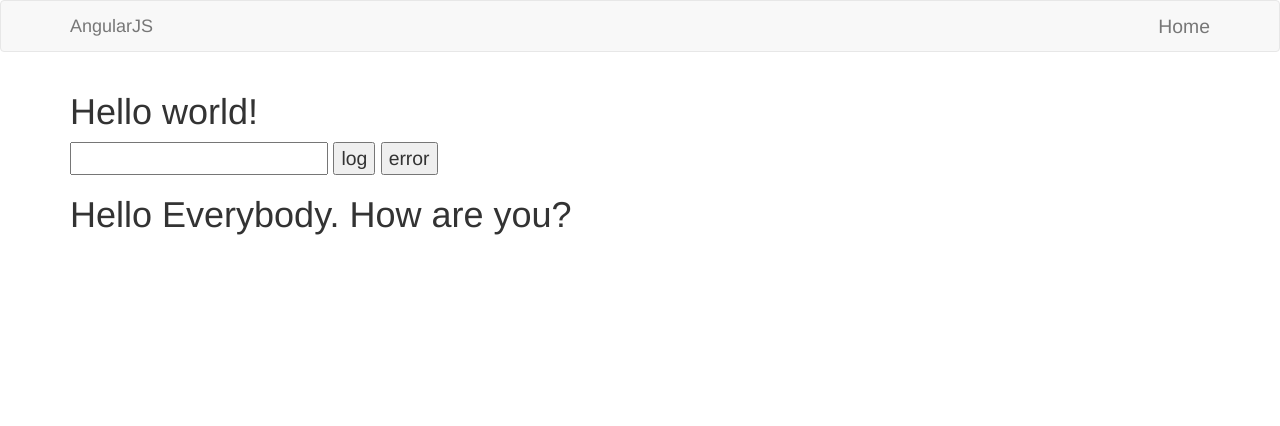
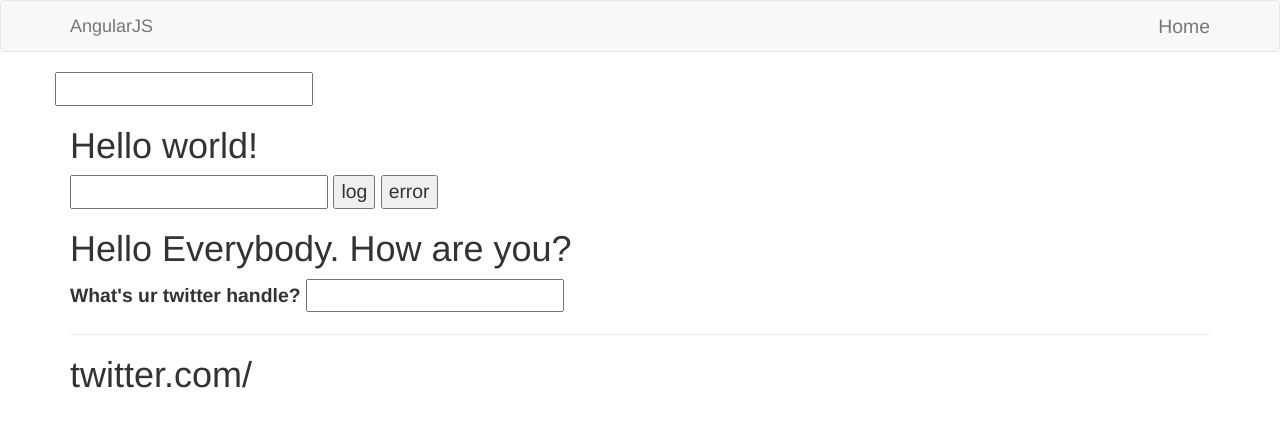
Before and after one commit to kennytrionfo/ng_practice_tony_course, a plain HTML site: page index.html in a window 1280 px wide. Drawn offline with Linux system fonts and the light colour scheme; some packages are replaced by stand-ins of ours; some icons are missing.

Commit message:
more playing

```diff
--- a/app.js
+++ b/app.js
@@ -2,7 +2,7 @@
 var angularApp = angular.module('angularApp', ['ngResource']);
 
 // CONTROLLERS
-angularApp.controller('mainController', ['$scope', '$log', '$resource', '$timeout', function ($scope, $log, $resource, $timeout) {
+angularApp.controller('mainController', ['$scope', '$log', '$resource', '$timeout', '$filter',  function ($scope, $log, $resource, $timeout, $filter) {
 	console.log($resource );
 	var things = [1,2,3];
 	console.log(things );
@@ -13,5 +13,9 @@ angularApp.controller('mainController', ['$scope', '$log', '$resource', '$timeou
 		$scope.name = 'Everybody';
 	}, 3000);
 
+	$scope.handle = '';
+	$scope.lowercasehandle = function() {
+		return $filter('lowercase')($scope.handle);
+	};
 
 }]);
--- a/index.html
+++ b/index.html
@@ -36,6 +36,12 @@
 		</header>
 
         <div class="container">
+            <div class="row">
+                <input type="text" id="name" />
+            </div>
+        </div>
+
+        <div class="container">
 			<div ng-controller="mainController">
                 <h1>Hello world!</h1>
                 <input type="text" ng-model="message"/>
@@ -46,7 +52,14 @@
         <div class="container">
             <div ng-controller="mainController" >
                 <h1>Hello {{name + '. How are you?'}}</h1>
+                <div  >
+                    <label>What's ur twitter handle?</label>
+                    <input type="text" ng-model="handle" />
+                    <hr/>
+                    <h1>twitter.com/{{lowercasehandle()}}</h1>
+                </div>
             </div>
         </div>
+
     </body>
 </html>
```
